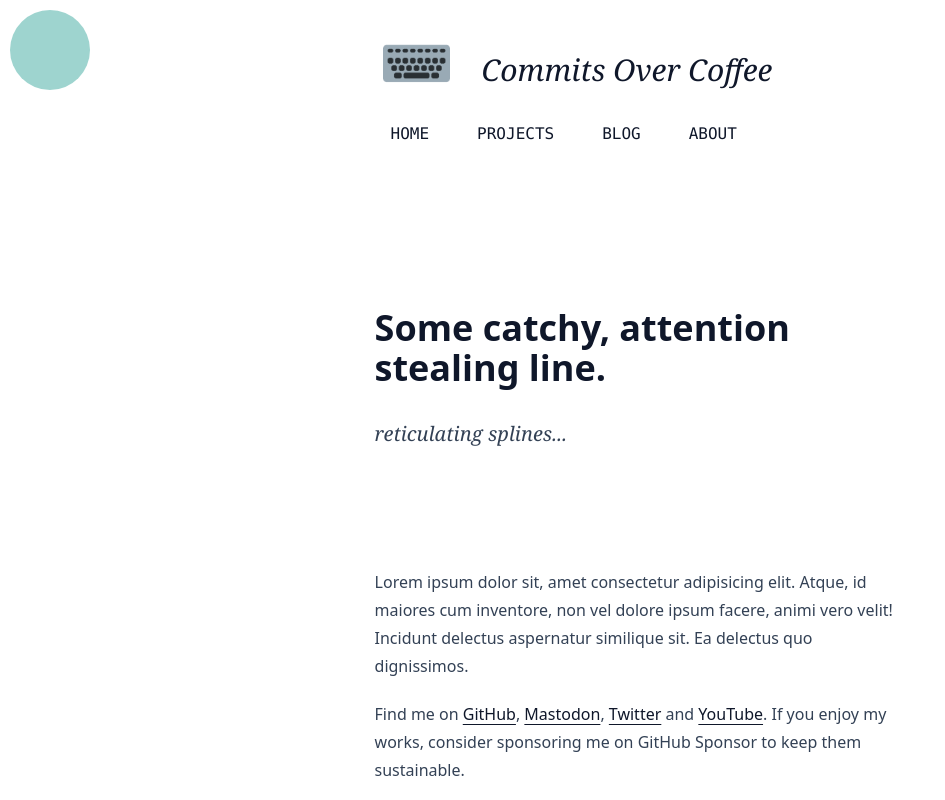
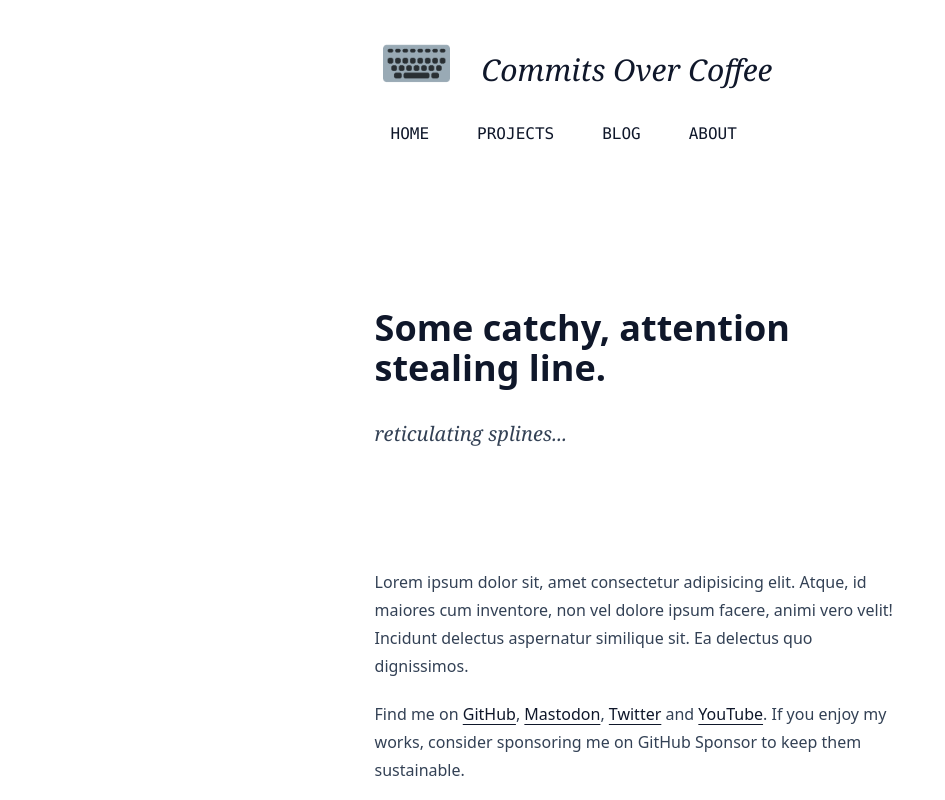
Before and after one commit to commitsovercoffee/site, a SvelteKit app: page / in a window 1280 px wide. Shown: the top 800 px of the page, without its empty margins (0-945 px from the left). Built offline with nearby package versions, Linux system fonts and the light colour scheme.

Commit message:
fixes cursor blob

```diff
--- a/src/routes/+layout.svelte
+++ b/src/routes/+layout.svelte
@@ -5,24 +5,25 @@
 	import { spring } from "svelte/motion";
 
 	let coords = spring(
-		{ x: 50, y: 50 },
+		{ x: -500, y: 50 },
 		{
 			stiffness: 0.1,
 			damping: 0.4,
 		}
 	);
 
-	let size = spring(40);
+	let size = spring(20);
 </script>
 
-<svg
-	class="fixed w-full h-full top-0 left-0 z-50"
+<svelte:window
 	on:mousemove={(e) => {
 		coords.set({ x: e.clientX, y: e.clientY });
 	}}
-	on:mousedown={() => size.set(30)}
-	on:mouseup={() => size.set(10)}
->
+	on:mousedown={() => size.set(40)}
+	on:mouseup={() => size.set(20)}
+/>
+
+<svg class="fixed w-full h-full top-0 left-0 z-10 pointer-events-none">
 	<circle
 		cx={$coords.x}
 		cy={$coords.y}
```
